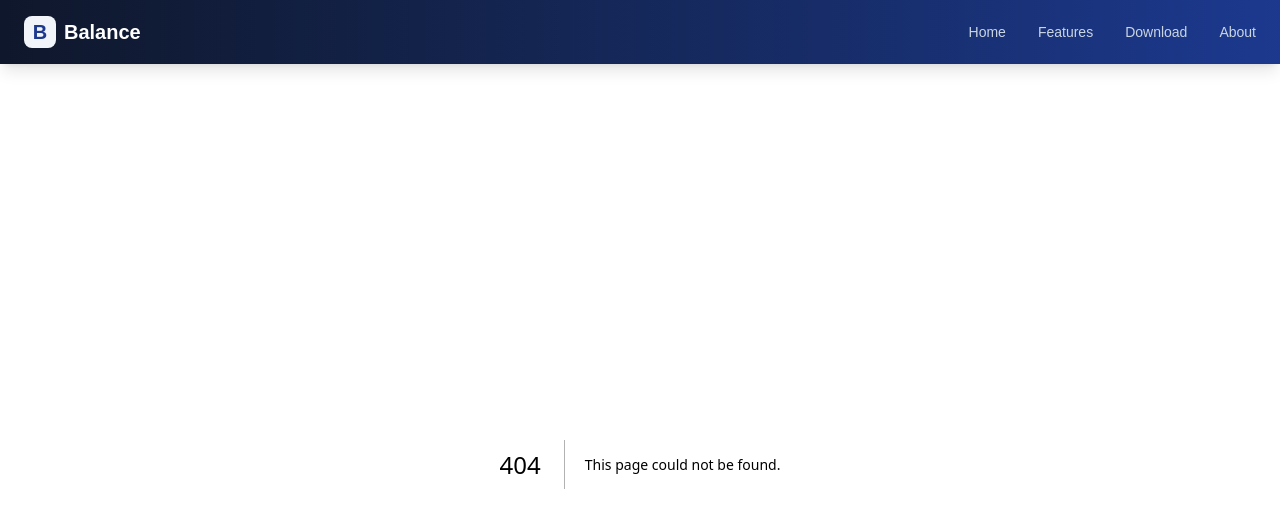
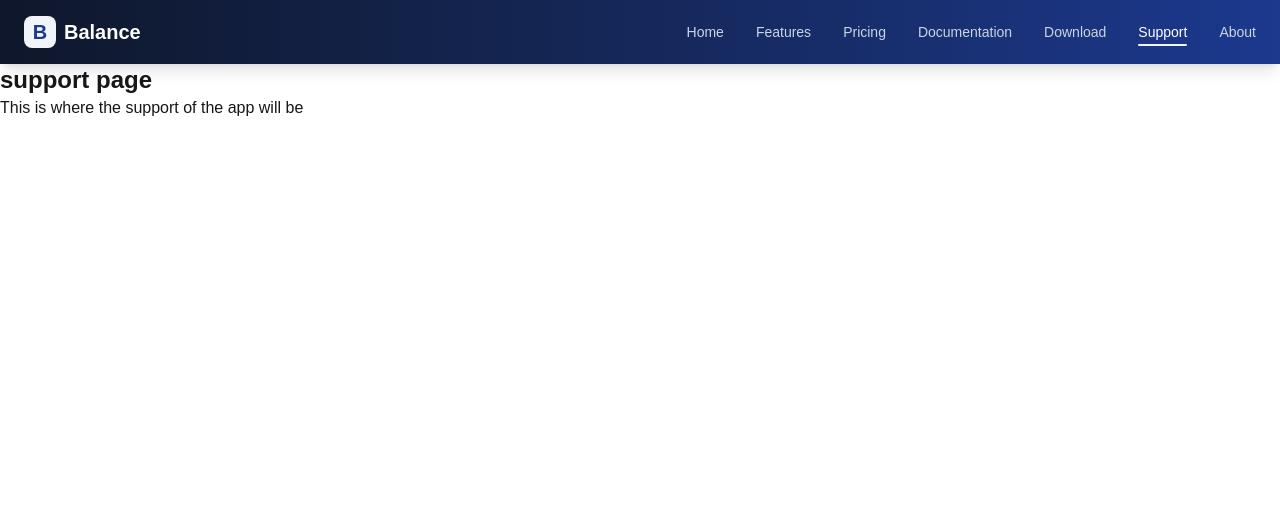
Before and after one commit to WyattMorgan20/GDP-Group-1-Balance---AI-Assisted-Bookkeeping, a Next.js app in the folder website/: page /support in a window 1280 px wide. Before the commit this address had no page. Shown: the top 528 px of the page. Built offline with nearby package versions, Linux system fonts and the light colour scheme.

Commit message:
Add some sections to navbar
Put mor sections in the navbar.
Add folders and files for them.

```diff
--- a/website/app/components/Navbar.tsx
+++ b/website/app/components/Navbar.tsx
@@ -9,7 +9,10 @@ export default function Navbar() {
   const navItems = [
     { name: "Home", href: "/" },
     { name: "Features", href: "/features" },
+    { name: "Pricing", href: "/pricing" },
+    { name: "Documentation", href: "/documentation" },
     { name: "Download", href: "/download" },
+    { name: "Support", href: "/support" },
     { name: "About", href: "/about" },
   ];
 
--- /dev/null
+++ b/website/app/documentation/page.tsx
@@ -0,0 +1,8 @@
+export default function Features() {
+  return (
+    <main>
+      <h1 className="text-2xl font-bold">documentation page</h1>
+      <p>This is where the documentation of the app will be</p>
+    </main>
+  );
+}
--- /dev/null
+++ b/website/app/pricing/page.tsx
@@ -0,0 +1,8 @@
+export default function Features() {
+  return (
+    <main>
+      <h1 className="text-2xl font-bold">pricing page</h1>
+      <p>This is where the pricing of the app will be</p>
+    </main>
+  );
+}
--- /dev/null
+++ b/website/app/support/page.tsx
@@ -0,0 +1,8 @@
+export default function Features() {
+  return (
+    <main>
+      <h1 className="text-2xl font-bold">support page</h1>
+      <p>This is where the support of the app will be</p>
+    </main>
+  );
+}
```
